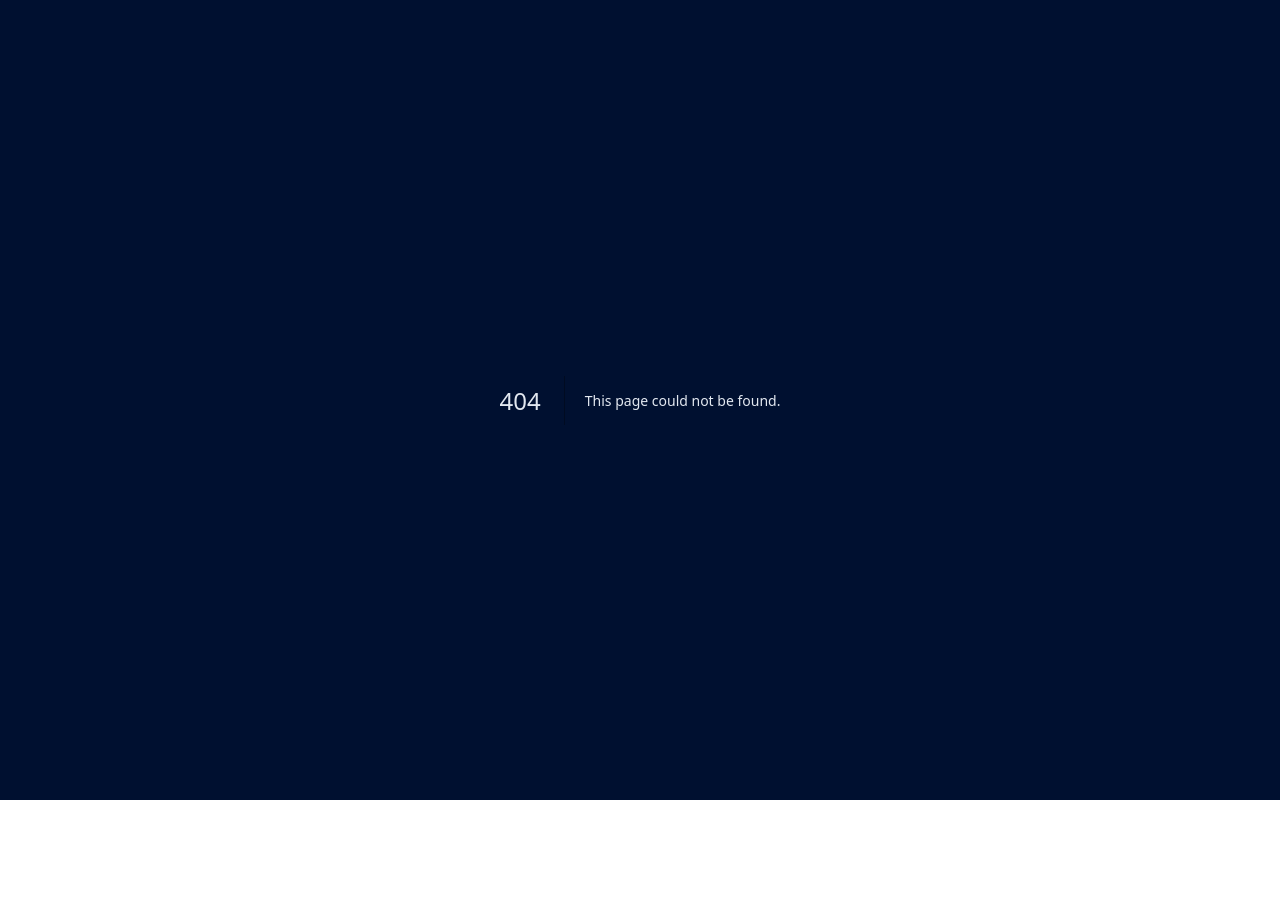
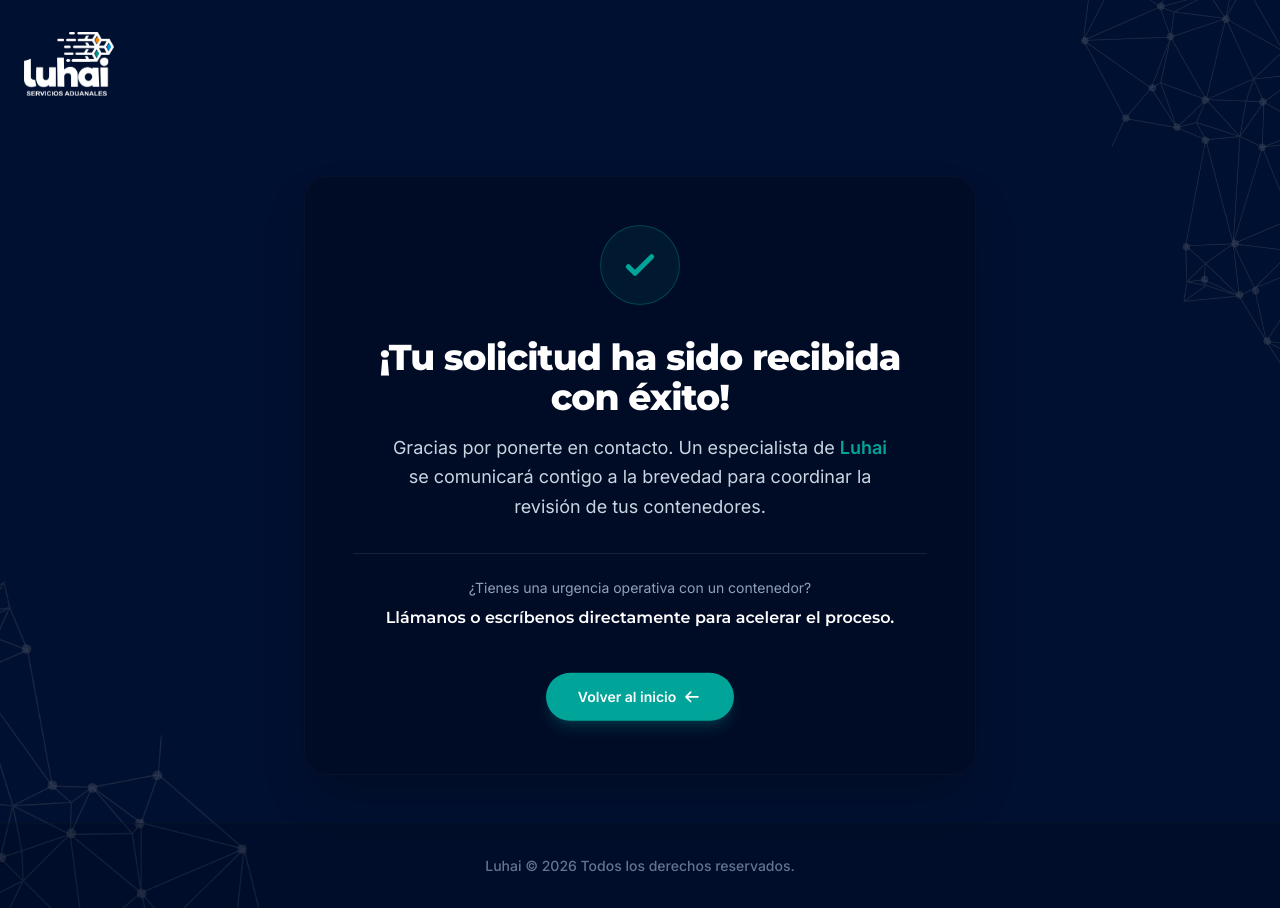
Before and after one commit to padalogu/luhai, a Next.js app: page /revision-pre-importacion/gracias in a window 1280 px wide. Before the commit this address had no page. Before the commit the page ends 800 px from the top, so only its background shows below. Built offline with nearby package versions, Linux system fonts and the light colour scheme.

Commit message:
feat: add central landing portal and pre-importation revision workflow pages

```diff
--- a/src/app/page.js
+++ b/src/app/page.js
@@ -37,7 +37,7 @@ export default function Home() {
 
             {/* Card 1 */}
             <Link
-              href="/despacho-contenedores"
+              href="/revision-pre-importacion"
               className="group relative bg-slate-950/40 hover:bg-slate-950/70 border border-slate-900/60 hover:border-brand-teal/50 p-8 rounded-3xl text-left shadow-2xl transition-all duration-300 hover:-translate-y-1.5 flex flex-col justify-between"
             >
               <div className="space-y-4">
--- a/src/app/despacho-contenedores/gracias/page.jsx
+++ b/src/app/revision-pre-importacion/gracias/page.jsx
@@ -59,7 +59,7 @@ export default function DespachoGraciasPage() {
 
       {/* Header / Logo */}
       <header className="w-full max-w-7xl mx-auto px-6 py-8 relative z-10 flex justify-center sm:justify-start">
-        <Link href="/despacho-contenedores" className="opacity-0 animate-fade-in">
+        <Link href="/revision-pre-importacion" className="opacity-0 animate-fade-in">
           <img src="/img/despacho/Grupo 1.png" alt="Luhai Servicios Aduanales" className="h-16 w-auto object-contain transition-transform duration-300 hover:scale-105" />
         </Link>
       </header>
@@ -97,7 +97,7 @@ export default function DespachoGraciasPage() {
           {/* Botón de retorno */}
           <div className="pt-4">
             <div className="animate-idle-float inline-block">
-              <Link href="/despacho-contenedores" className="group inline-flex items-center gap-2.5 px-8 py-3.5 rounded-full bg-brand-teal hover:bg-[#008f84] text-white font-semibold text-sm transition-all duration-300 shadow-lg shadow-brand-teal/20 hover:shadow-brand-teal/40 hover:shadow-xl hover:scale-105 active:scale-95">
+              <Link href="/revision-pre-importacion" className="group inline-flex items-center gap-2.5 px-8 py-3.5 rounded-full bg-brand-teal hover:bg-[#008f84] text-white font-semibold text-sm transition-all duration-300 shadow-lg shadow-brand-teal/20 hover:shadow-brand-teal/40 hover:shadow-xl hover:scale-105 active:scale-95">
                 Volver al inicio
                 <svg className="w-4 h-4 transform -translate-x-0.5 group-hover:-translate-x-1.5 transition-transform duration-300" fill="none" stroke="currentColor" viewBox="0 0 24 24" xmlns="http://www.w3.org/2000/svg">
                   <path strokeLinecap="round" strokeLinejoin="round" strokeWidth="2.5" d="M10 19l-7-7m0 0l7-7m-7 7h18" />
```
Also changed, not shown: src/app/revision-pre-importacion/layout.js (renamed from src/app/despacho-contenedores/layout.js), src/app/revision-pre-importacion/page.jsx (renamed from src/app/despacho-contenedores/page.jsx).
